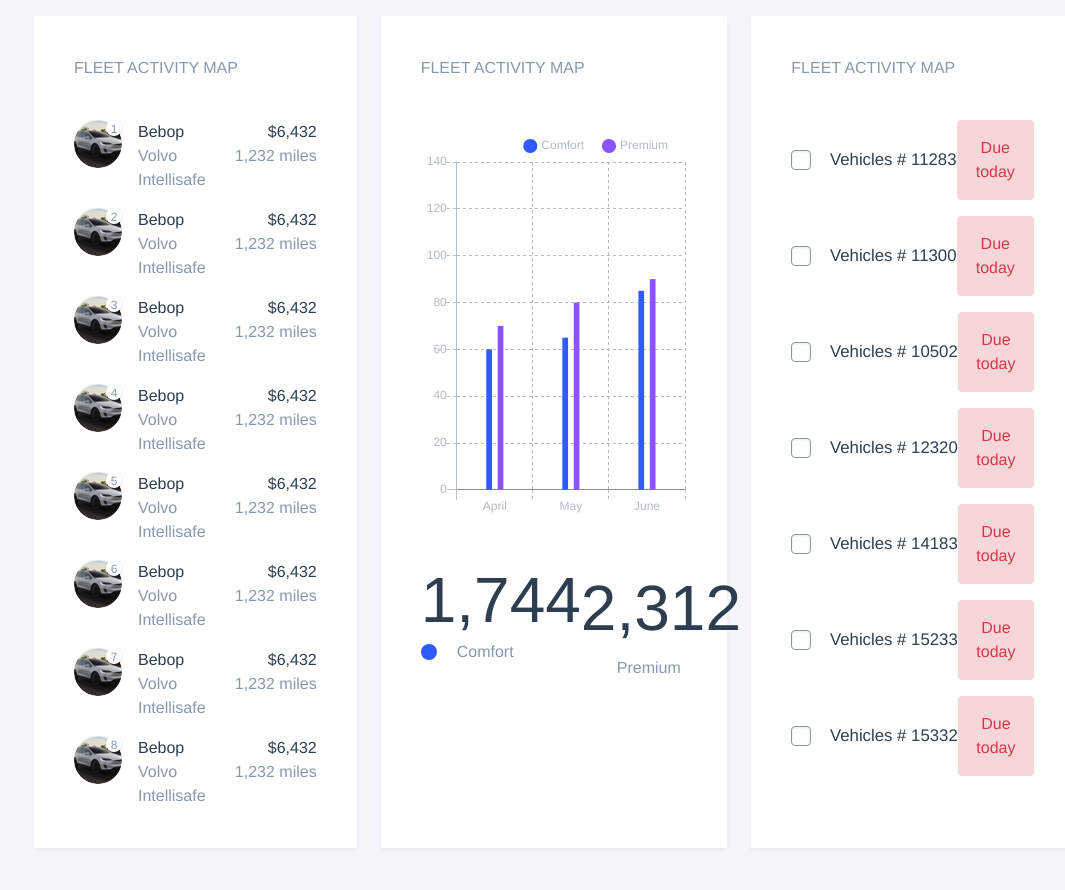
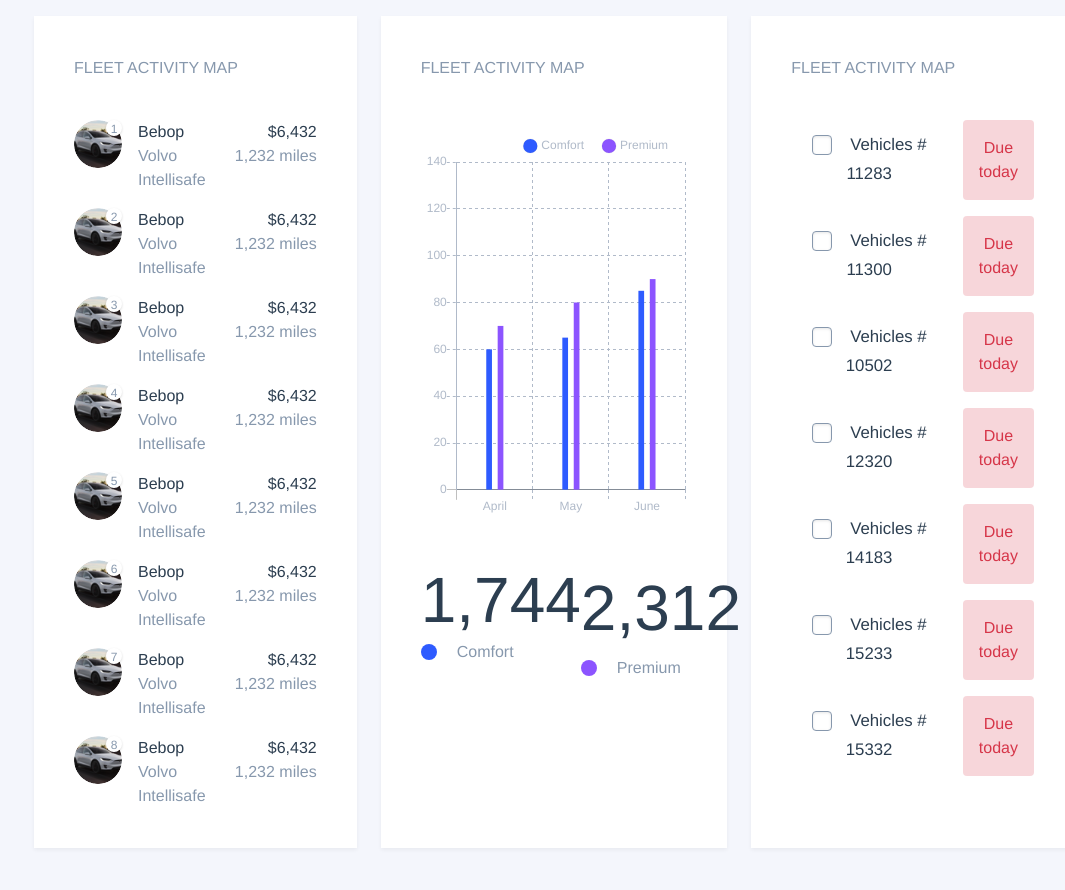
Before and after one commit to atcha/vue-velocity, a Vue app: page / in a window 1280 px wide. Shown: the part 1340-2230 px from the top of the page, without its empty margins (126-1191 px from the left). Built offline with nearby package versions, Linux system fonts and the light colour scheme.

Commit message:
Fix(minors) : todolist style, colors

```diff
--- a/src/components/TodoList.vue
+++ b/src/components/TodoList.vue
@@ -3,7 +3,7 @@
         <div class="overflow-hidden" v-for="todo in todoList" :key="todo.id">
             <transition name="slide-fade">
                 <div v-if="!todo.validated" class="flex justify-between items-center mb-4">
-                    <p>
+                    <p class="mr-4">
                         <input :id="todo.id" @input="validateTodo(todo)" class="flex-initial" type="checkbox"/>
                         <label :for="todo.id">{{standardText}} {{todo.id}}</label>
                     </p>
--- a/src/pages/Home.vue
+++ b/src/pages/Home.vue
@@ -98,7 +98,7 @@
                         <div>
                             <h3 class="text-6xl text-left">2,312</h3>
                             <div class="flex items-center">
-                                <div class="w-4 h-4 rounded-full mr-5 bg-purple"></div>
+                                <div class="w-4 h-4 rounded-full mr-5 bg-purple-normal"></div>
                                 <span class="text-black-3">Premium</span>
                             </div>
                         </div>
```
